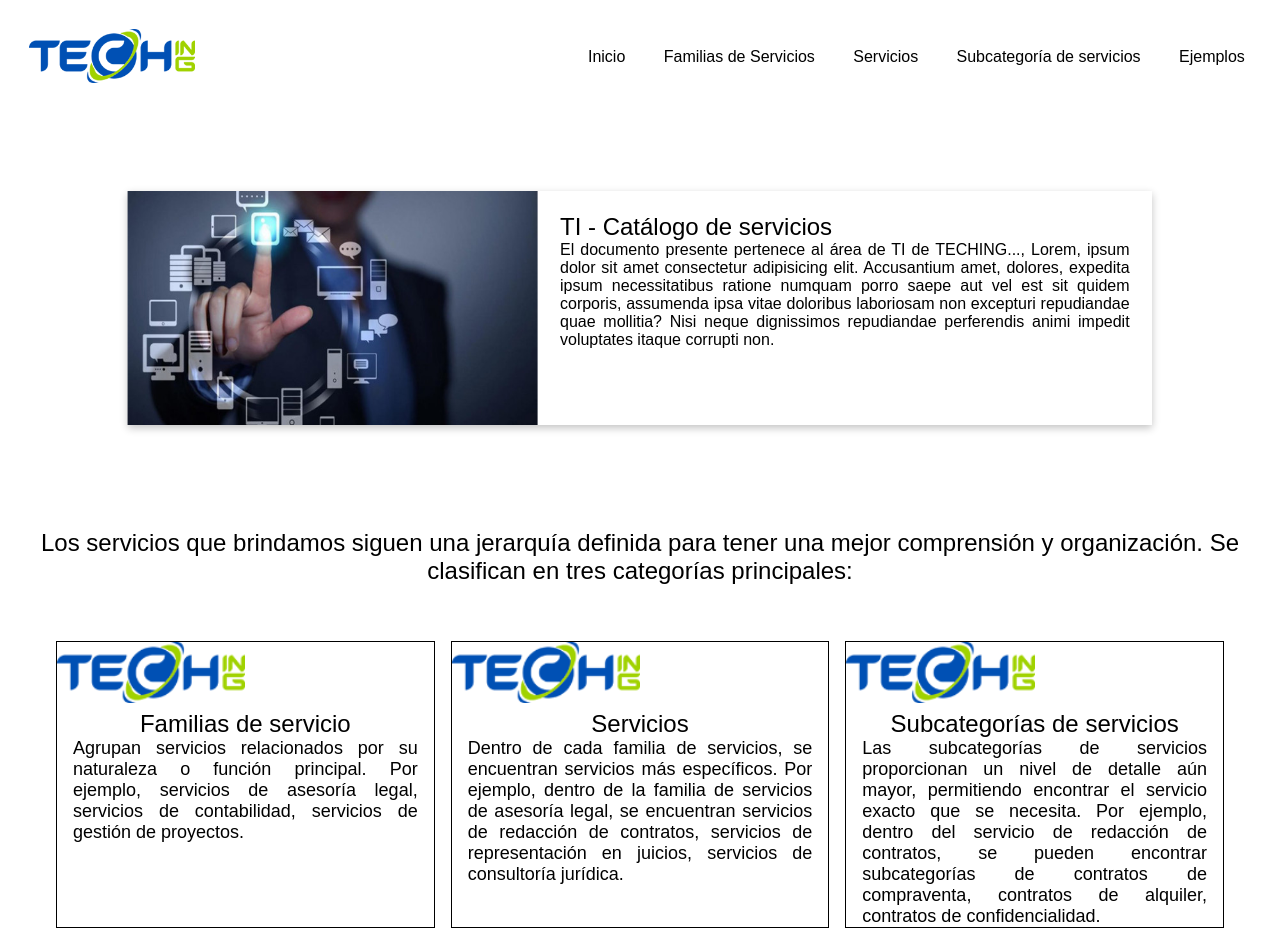
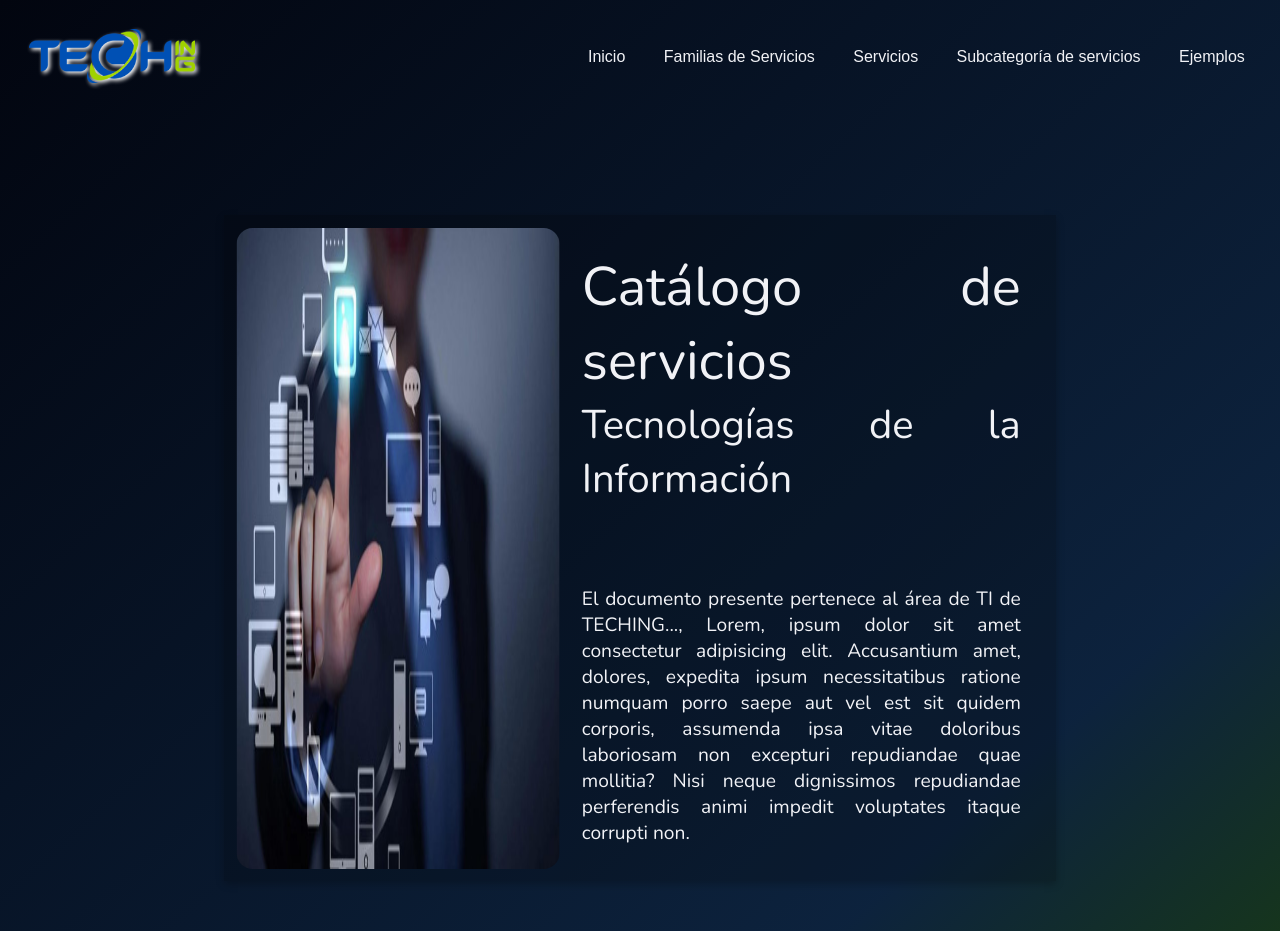
Before and after one commit to teching-ti/catalogo_servicios_web, a plain HTML site: page index.html in a window 1280 px wide. Shown: the top 931 px of the page. Drawn offline with nearby package versions, Linux system fonts and the light colour scheme; a web font is replaced by a local one.

Commit message:
interfaz-grafica-web

```diff
--- a/css/estilos_generales.css
+++ b/css/estilos_generales.css
@@ -8,11 +8,39 @@
     font-style: normal;
 }
 
+body{
+    background-color: #2f3542;
+    /* background: rgb(9,94,15);
+    background: linear-gradient(302deg, rgba(9,94,15,1) 0%, rgba(9,68,121,1) 51%, rgba(1,10,43,1) 100%); */
+    color: #f1f2f6;
+}
+
+header{
+    display: inline-block;
+    background: rgb(2,5,15);
+    background: linear-gradient(138deg, rgba(2,5,15,1) 0%, rgba(10,33,61,0.9304096638655462) 78%, rgba(20,57,16,0.8603816526610644) 100%);
+    /* background: rgb(0,6,31);
+    background: linear-gradient(138deg, rgba(0,6,31,1) 0%, rgba(10,33,61,0.9304096638655462) 78%, rgba(20,57,16,0.8603816526610644) 100%); */
+    /* background: rgb(12,38,13);
+    background: linear-gradient(313deg, rgba(12,38,13,1) 15%, rgba(12,50,85,1) 30%, rgba(3,9,36,1) 75%); */
+    /* background: rgb(0,6,31);
+    background: linear-gradient(157deg, rgba(0,6,31,1) 0%, rgba(10,33,61,1) 60%, rgba(12,47,9,1) 100%); */
+
+}
+
 .barra-navegacion{
     display: flex;
     padding: 1.8rem 1.8rem 0 1.8rem;
     justify-content: space-between;
     align-items: center;
+}
+
+.logo-teching{
+    transition: all ease-in-out .5s;
+    filter: drop-shadow(2px 2px 2px #fff);
+    opacity: 0;
+    position: relative;
+    left: 35px;
 }
 
 .lista-menu{
@@ -54,13 +82,15 @@ main{
     display: flex;
     justify-content: center;
     align-items: center;
-
+    margin: 8rem 0px;
 }
 
 .mensaje-inicial-imagen-texto{
     display: flex;
-    width: 80%;
+    width: 65%;
     box-shadow: rgba(0, 0, 0, 0.24) 0px 3px 8px;
+    background: rgba(0, 0, 0, 0.2);
+    padding: .8rem;
 }
 
 figure{
@@ -71,6 +101,31 @@ figure{
     width: 100%;
     height: 100%;
     transform: scaleX(-1);
+    border-radius: 1rem;
+}
+
+.contenedor-titulos{
+    margin-bottom: 5rem;
+}
+
+.ti-catalogo-texto{
+    font-family: "Nunito", sans-serif;
+    font-size: 3.4rem;
+    font-weight: 500;
+    font-style: normal;
+}
+
+.ti-catalogo-texto2{
+    font-family: "Nunito", sans-serif;
+    font-size: 2.5rem;
+    font-weight: 500;
+    font-style: normal;
+}
+
+.mensaje-inicial-parrafo{
+    font-family: "Nunito", sans-serif;
+    font-size: 1.2rem;
+    font-style: normal;
 }
 
 .mensaje-inicial-texto{
@@ -144,6 +199,7 @@ figure{
     /* seccion de imagen y texto */
     .mensaje-inicial-imagen-texto{
         flex-direction: column;
+        width: 96%;
     }
 
     .figure-imagen-fondo{
--- a/index.html
+++ b/index.html
@@ -9,12 +9,15 @@
     <link rel="preconnect" href="https://fonts.googleapis.com">
     <link rel="preconnect" href="https://fonts.gstatic.com" crossorigin>
     <link href="https://fonts.googleapis.com/css2?family=Montserrat:ital,wght@0,100..900;1,100..900&family=Mukta+Malar:wght@200;300;400;500;600;700;800&family=PT+Sans:ital,wght@0,400;0,700;1,400;1,700&family=Reddit+Sans:ital,wght@0,200..900;1,200..900&display=swap" rel="stylesheet">
+
+    <link href="https://fonts.googleapis.com/css2?family=Nunito:ital@0;1&display=swap" rel="stylesheet">
+
   </head>
   <body>
     <header>
       <nav class="barra-navegacion">
         <figure>
-          <img src="./assets/images/logo_teching.png" alt="logo-teching" />
+          <img src="./assets/images/logo_teching.png" alt="logo-teching" class="logo-teching"/>
         </figure>
         <ul class="lista-menu">
           <li class="elemento-lista-menu">Inicio</li>
@@ -24,19 +27,23 @@
           <li class="elemento-lista-menu">Ejemplos</li>
         </ul>
       </nav>
-    </header>
-    <main>
       <section class="mensaje-inicial">
         <div class="mensaje-inicial-imagen-texto">
           <figure class="figure-imagen-fondo">
             <img src="./assets/images/ti_fondo_modificado.jpg" alt="image-de-ti" class="imagen-fondo">
           </figure>
           <div class="mensaje-inicial-texto">
-            <h2>TI - Catálogo de servicios</h2>
-            <p>El documento presente pertenece al área de TI de TECHING..., Lorem, ipsum dolor sit amet consectetur adipisicing elit. Accusantium amet, dolores, expedita ipsum necessitatibus ratione numquam porro saepe aut vel est sit quidem corporis, assumenda ipsa vitae doloribus laboriosam non excepturi repudiandae quae mollitia? Nisi neque dignissimos repudiandae perferendis animi impedit voluptates itaque corrupti non.</p>
+            <div class="contenedor-titulos">
+              <p class="ti-catalogo-texto">Catálogo de servicios</p>
+              <p class="ti-catalogo-texto2">Tecnologías de la Información</p>
+            </div>
+            <p class="mensaje-inicial-parrafo">El documento presente pertenece al área de TI de TECHING..., Lorem, ipsum dolor sit amet consectetur adipisicing elit. Accusantium amet, dolores, expedita ipsum necessitatibus ratione numquam porro saepe aut vel est sit quidem corporis, assumenda ipsa vitae doloribus laboriosam non excepturi repudiandae quae mollitia? Nisi neque dignissimos repudiandae perferendis animi impedit voluptates itaque corrupti non.</p>
           </div>
         </div>
       </section>
+    </header>
+
+    <main>
       <section class="texto-intermedio">
         <p>Los servicios que brindamos siguen una jerarquía definida para tener una mejor comprensión y organización. Se clasifican en tres categorías principales: </p>
         <article class="tarjetas-categorias-servicios">
@@ -64,5 +71,6 @@
         </article>
       </section>
     </main>
+    <script type="module" src="./js/scripts.js"></script>
   </body>
 </html>
--- /dev/null
+++ b/js/scripts.js
@@ -0,0 +1,8 @@
+document.addEventListener('DOMContentLoaded', ()=>{
+    const logo_tech = document.querySelector(".logo-teching")
+    setTimeout(()=>{
+        logo_tech.style.opacity = 1;
+        logo_tech.style.left =  0;
+    })
+
+})
```
